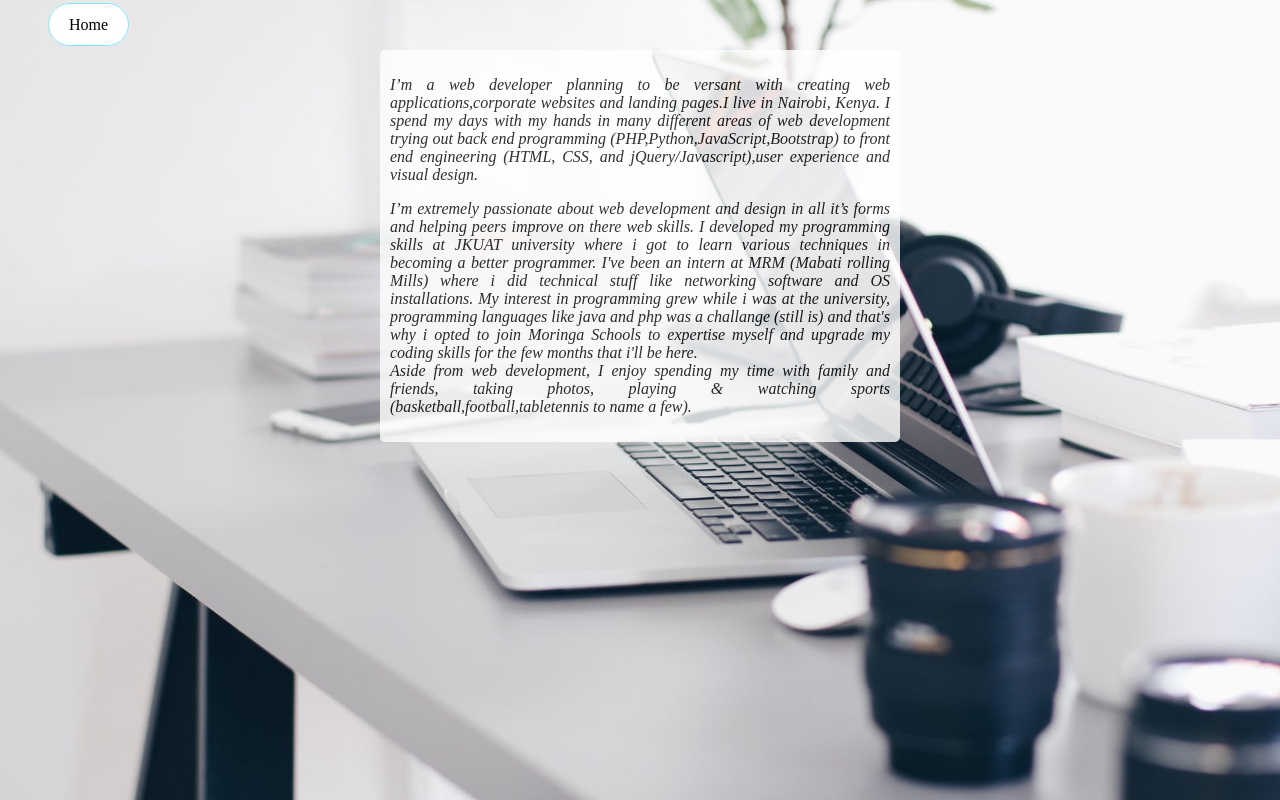
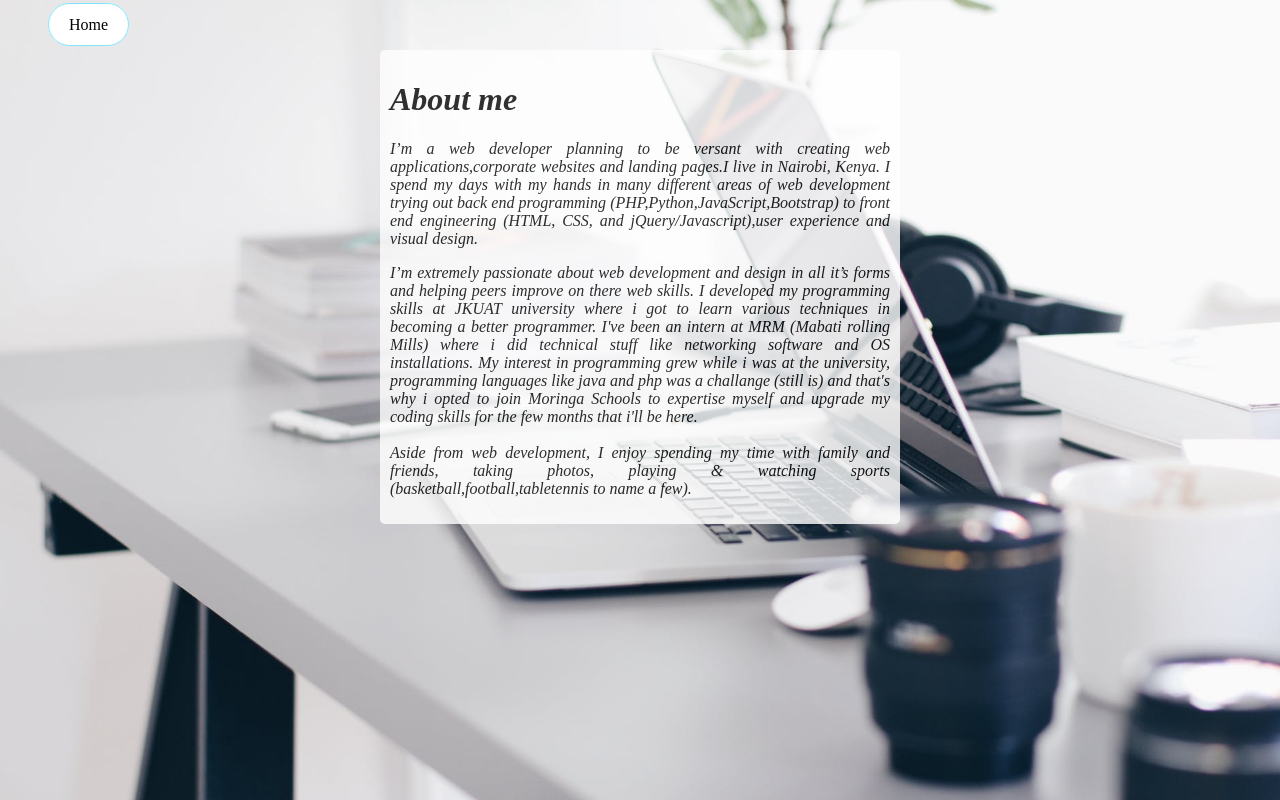
Before and after one commit to ArnoldHenry/Portfolio, a plain HTML site: page about.html in a window 1280 px wide. Drawn offline with Linux system fonts and the light colour scheme.

Commit message:
added break line to the last paragraph

```diff
--- a/about.html
+++ b/about.html
@@ -10,6 +10,7 @@
       <li><a href="index.html">Home</a></li>
     </ul>
     <div class="aboutme">
+      <h1>About me</h1>
       <p>
         I’m a web developer planning to be versant with creating web applications,corporate
         websites and landing pages.I live in Nairobi,
@@ -25,7 +26,7 @@
         software and OS installations. My interest in programming grew while i was at the university,
         programming languages like java and php was a challange (still is) and that's why i opted to
         join Moringa Schools to expertise myself and upgrade my coding skills for the few months that
-        i'll be here.<br>
+        i'll be here.<br><br>
         Aside from web development, I enjoy spending my time with family and friends,
         taking photos, playing & watching sports (basketball,football,tabletennis to name a few).</p>
     </div>
```
